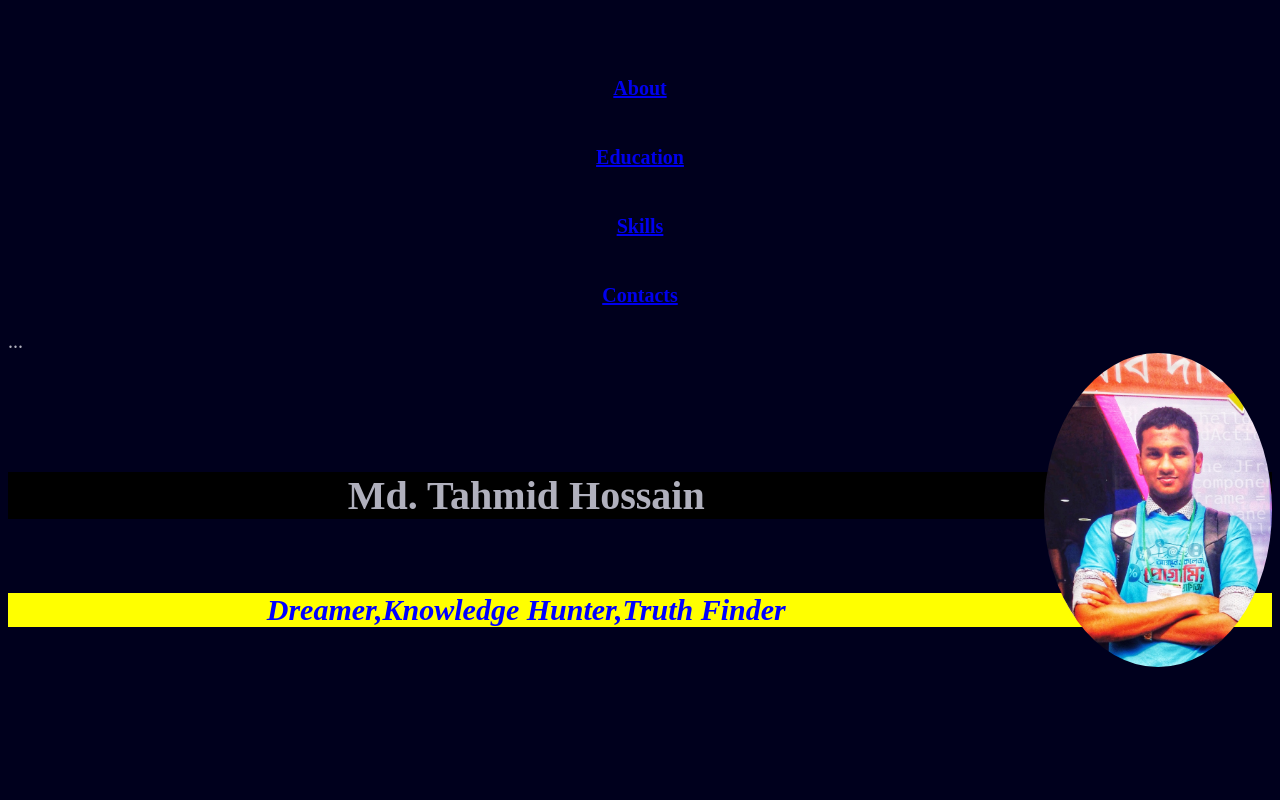
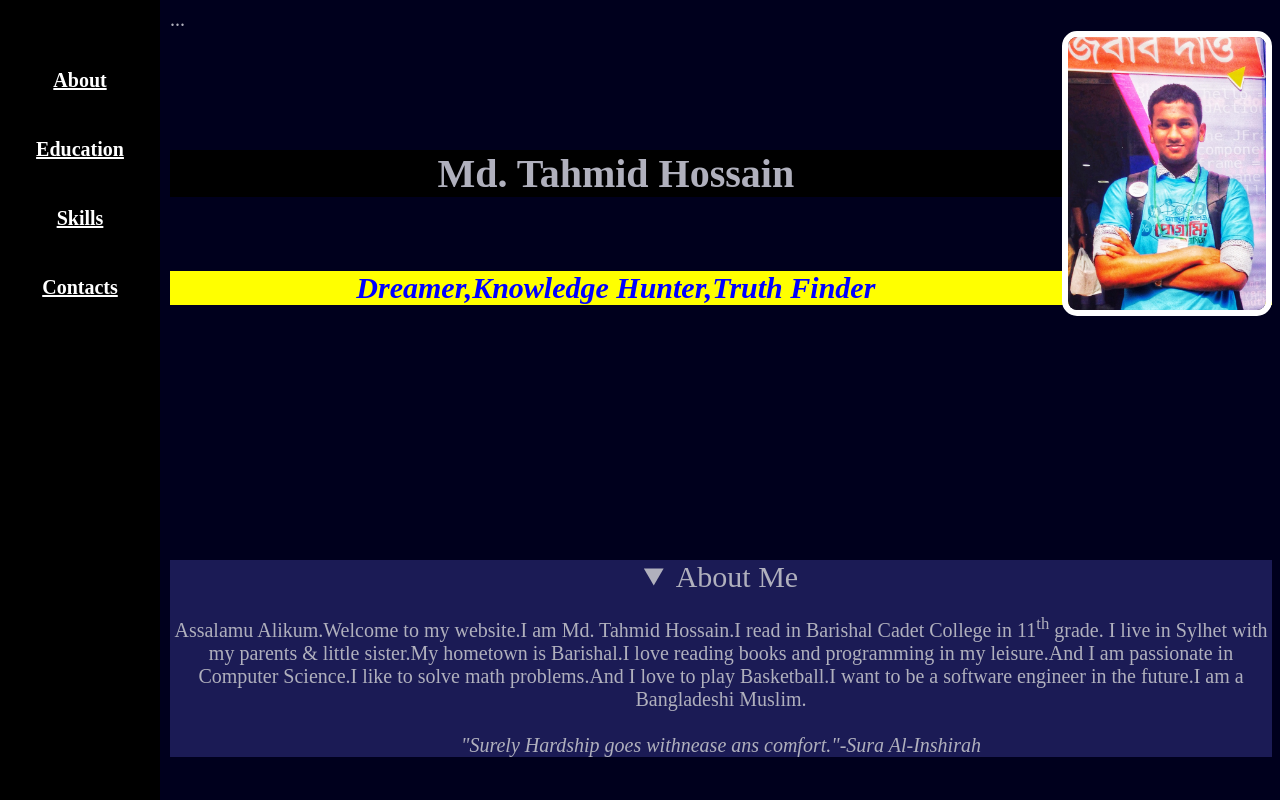
Before and after one commit to Tahmid690/tahmid690.github.io, a plain HTML site: page index.html in a window 1280 px wide. Shown: the top 800 px of the page. Drawn offline with Linux system fonts and the light colour scheme.

Commit message:
Update styles.css

```diff
--- a/styles.css
+++ b/styles.css
@@ -2,6 +2,7 @@ body{
   background-color:#00001D;
   color:#B0B0BD;
   font-size:20px;
+margin-left:170px;
 }
 details{
   background-color:#1B1B55 ;
@@ -50,5 +51,28 @@ table, th, td {
 	shape:circle;
 }
 #intro img{
-  border-radius:50%;
+  border-radius:15px;
+  border: 6px solid white;
+color:black;
 }
+
+
+
+
+.sidenav {
+  height: 100%; /* Full-height: remove this if you want "auto" height */
+  width: 160px; /* Set the width of the sidebar */
+  position: fixed; /* Fixed Sidebar (stay in place on scroll) */
+
+
+  top: 0;
+  left: 0;
+  background-color: black; /* Black */
+
+
+}
+.sidenav a {
+
+	color:white;
+
+}
```
